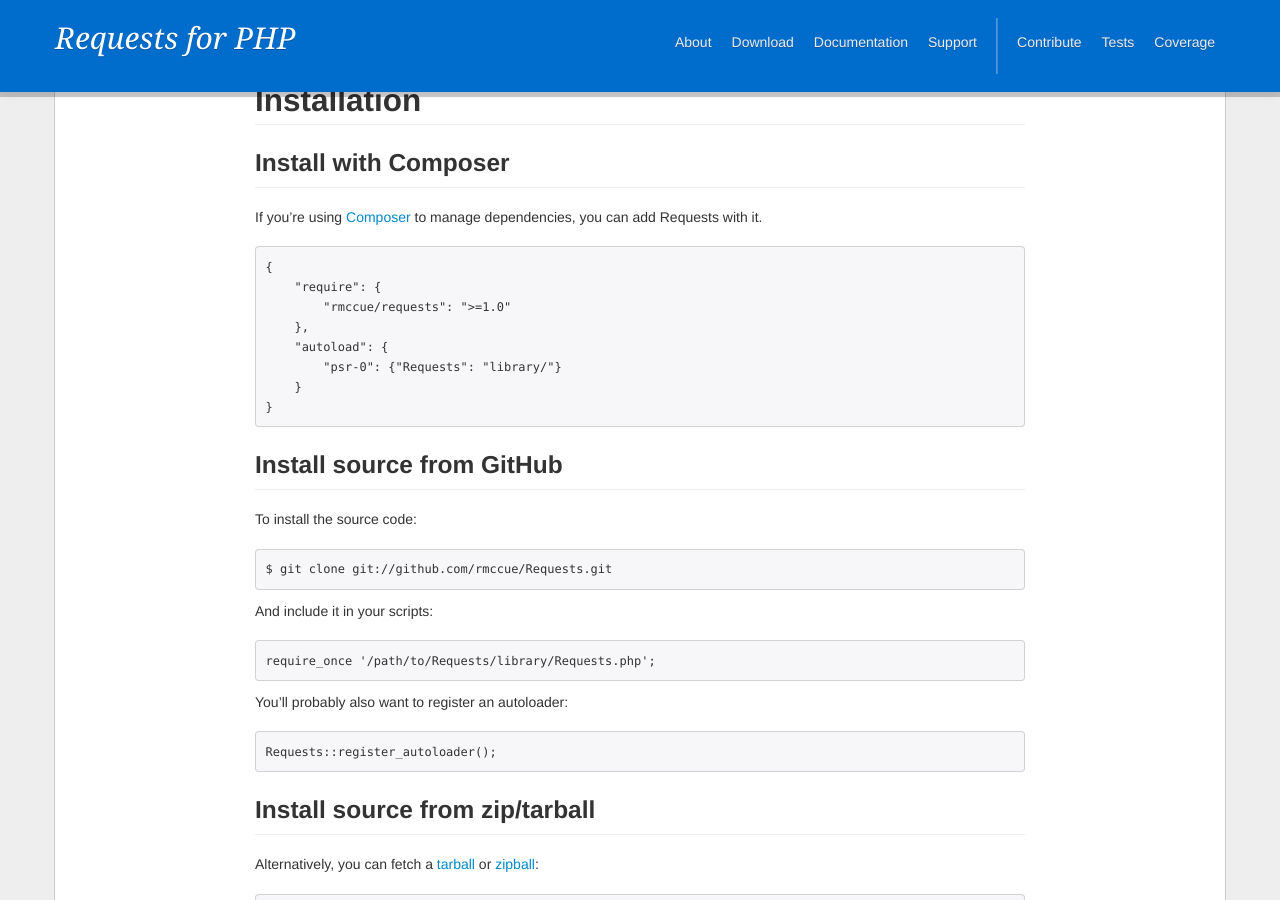
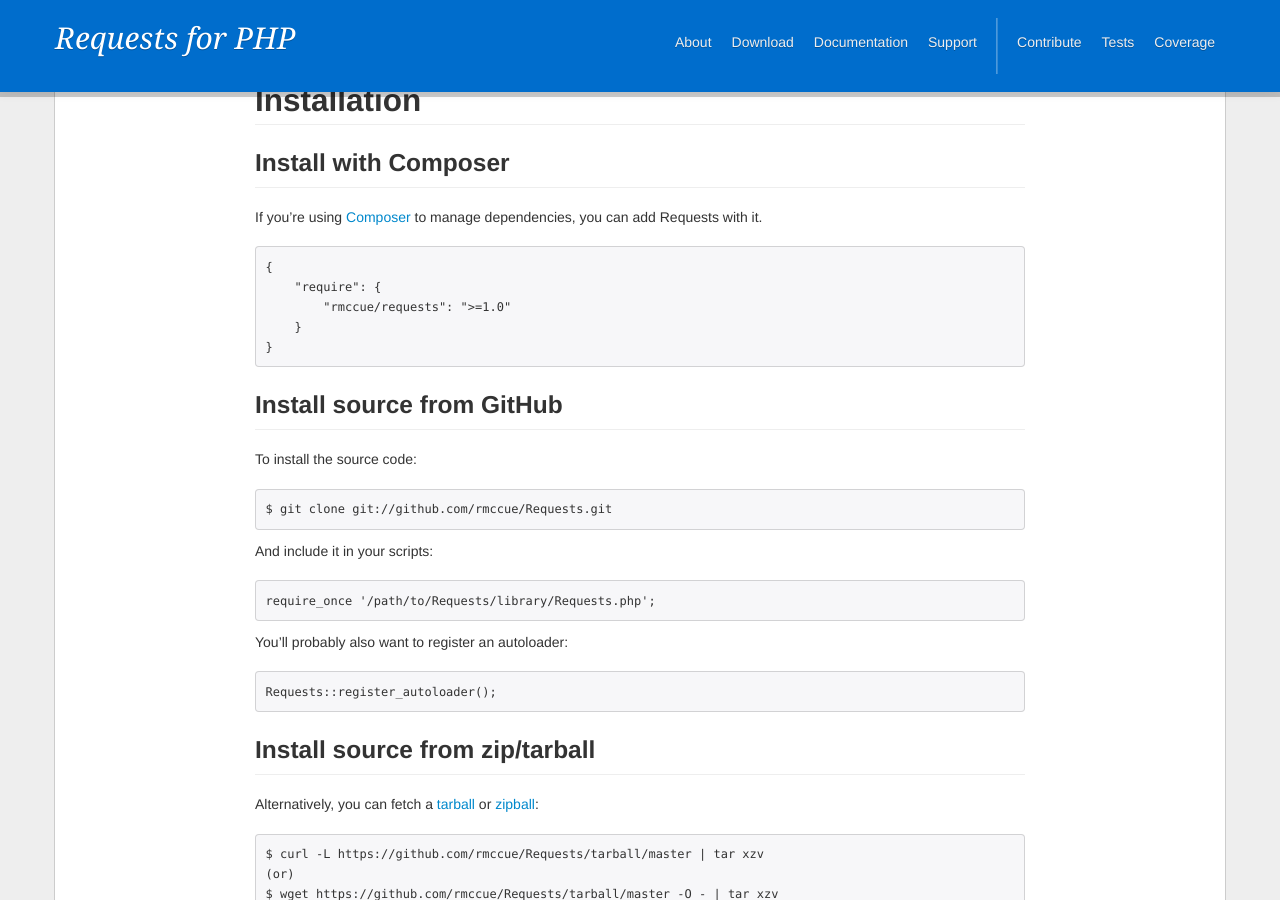
Before and after one commit to WordPress/Requests, a Jekyll site: the page built from index.md, in a window 1280 px wide and 900 px high, scrolled down 1487 px. Built offline with Jekyll 4.4.1, drawn with Linux system fonts in a browser that asks for light colours; nearby versions of some CDN libraries; Markdown is read by kramdown in place of the engine named in the settings.

Commit message:
Remove explicit autoload in Composer installation instructions

```diff
--- a/index.md
+++ b/index.md
@@ -62,9 +62,6 @@
     {
         "require": {
             "rmccue/requests": ">=1.0"
-        },
-        "autoload": {
-            "psr-0": {"Requests": "library/"}
         }
     }
 
```
